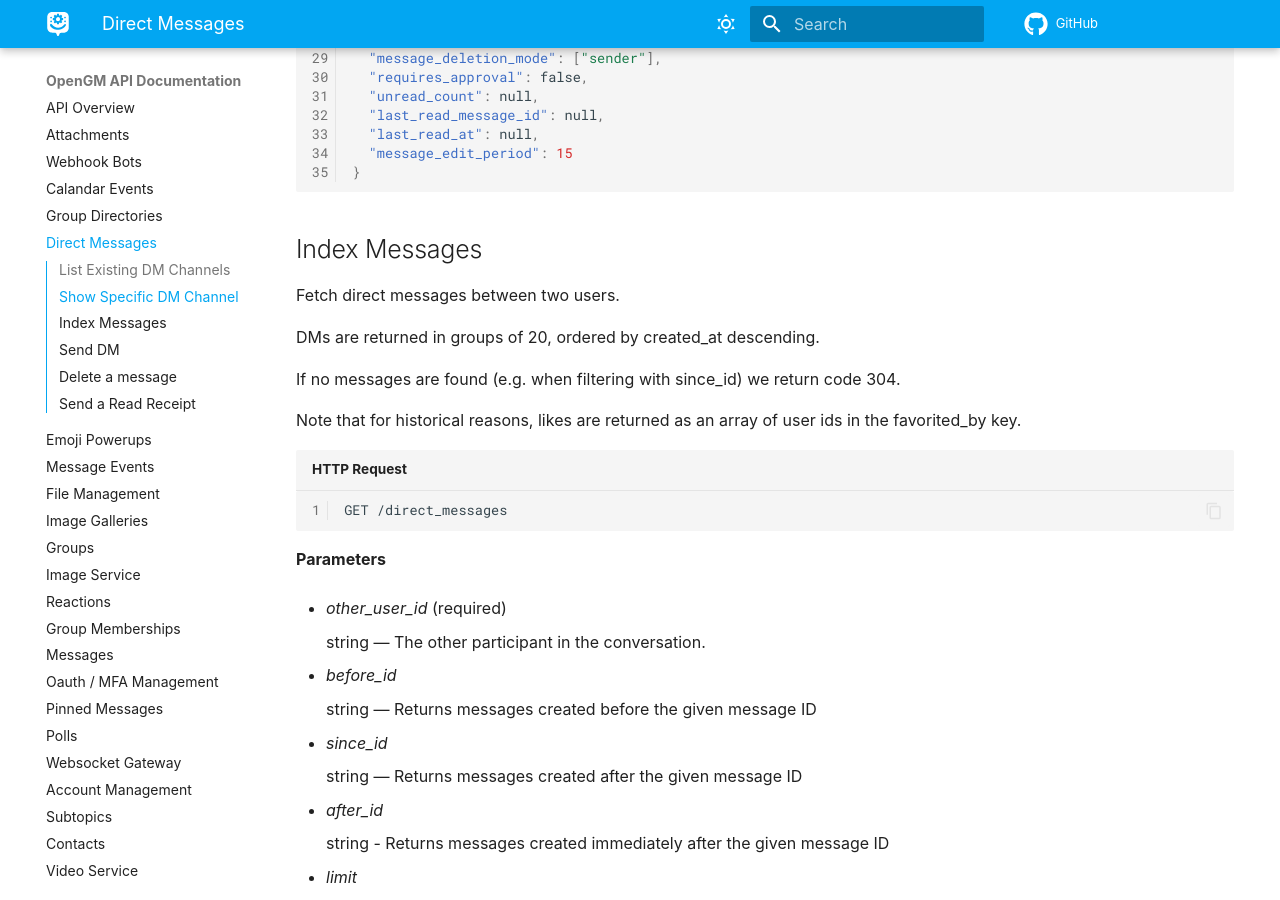
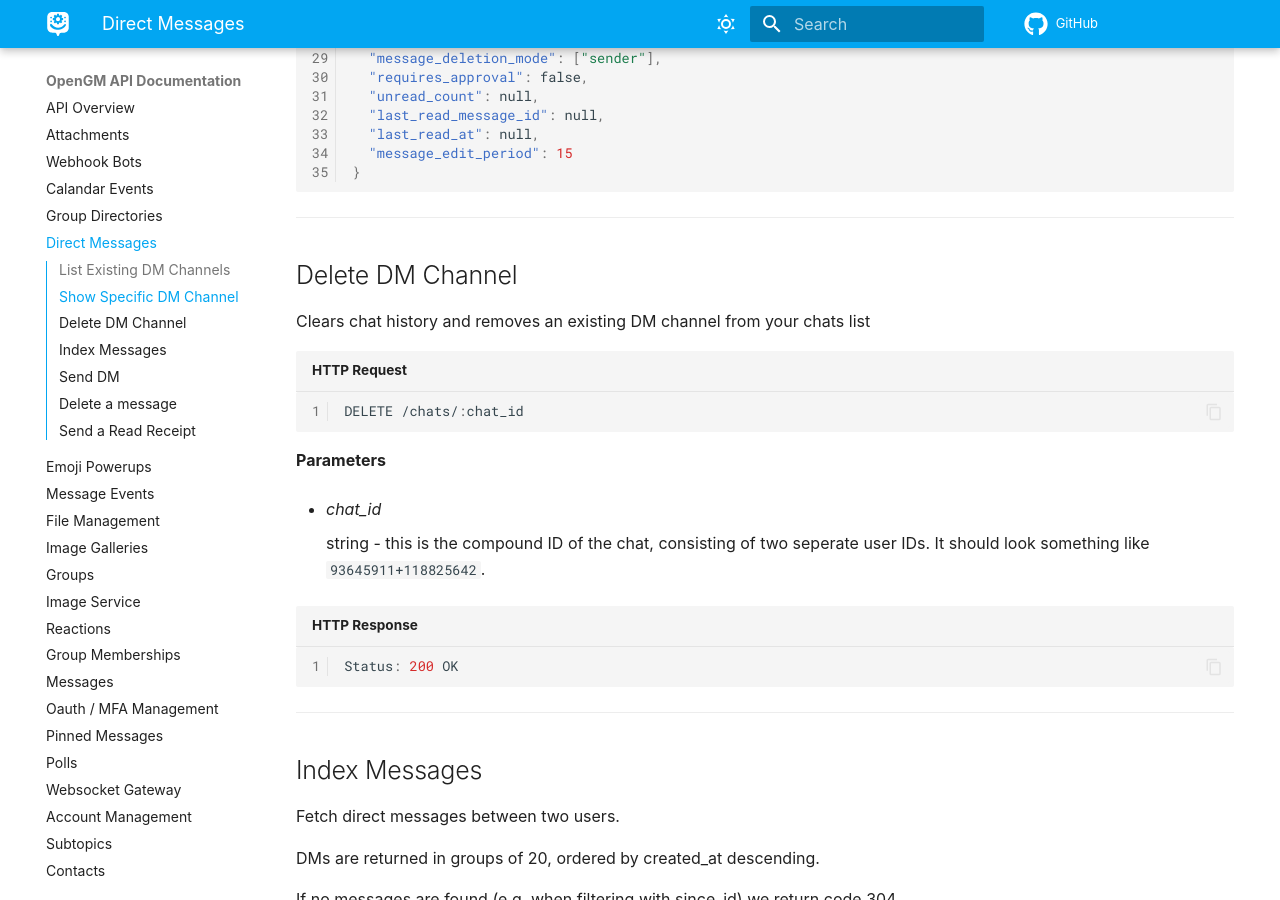
Before and after one commit to groupme-js/GroupMeCommunityDocs, an MkDocs documentation site: the page built from docs/dms.md, in a window 1280 px wide and 900 px high, scrolled down 2754 px. Built offline with MkDocs 1.6.1 and Material for MkDocs 9.7.7, drawn with Linux system fonts in a browser that asks for light colours; some web fonts are replaced; comment, search, counter and statistics services are not loaded.

Commit message:
Add delete chat channel call

````diff
--- a/docs/dms.md
+++ b/docs/dms.md
@@ -134,6 +134,28 @@ Status: 200 OK
   "message_edit_period": 15
 }
 ```
+
+***
+
+## Delete DM Channel
+
+Clears chat history and removes an existing DM channel from your chats list
+
+```json linenums="1" title="HTTP Request"
+DELETE /chats/:chat_id
+```
+
+**Parameters**
+
+* *chat_id*
+
+    string - this is the compound ID of the chat, consisting of two seperate user IDs. It should look something like `93645911+118825642`.
+
+```json linenums="1" title="HTTP Response"
+Status: 200 OK
+```
+
+***
 
 ## Index Messages
 
````
